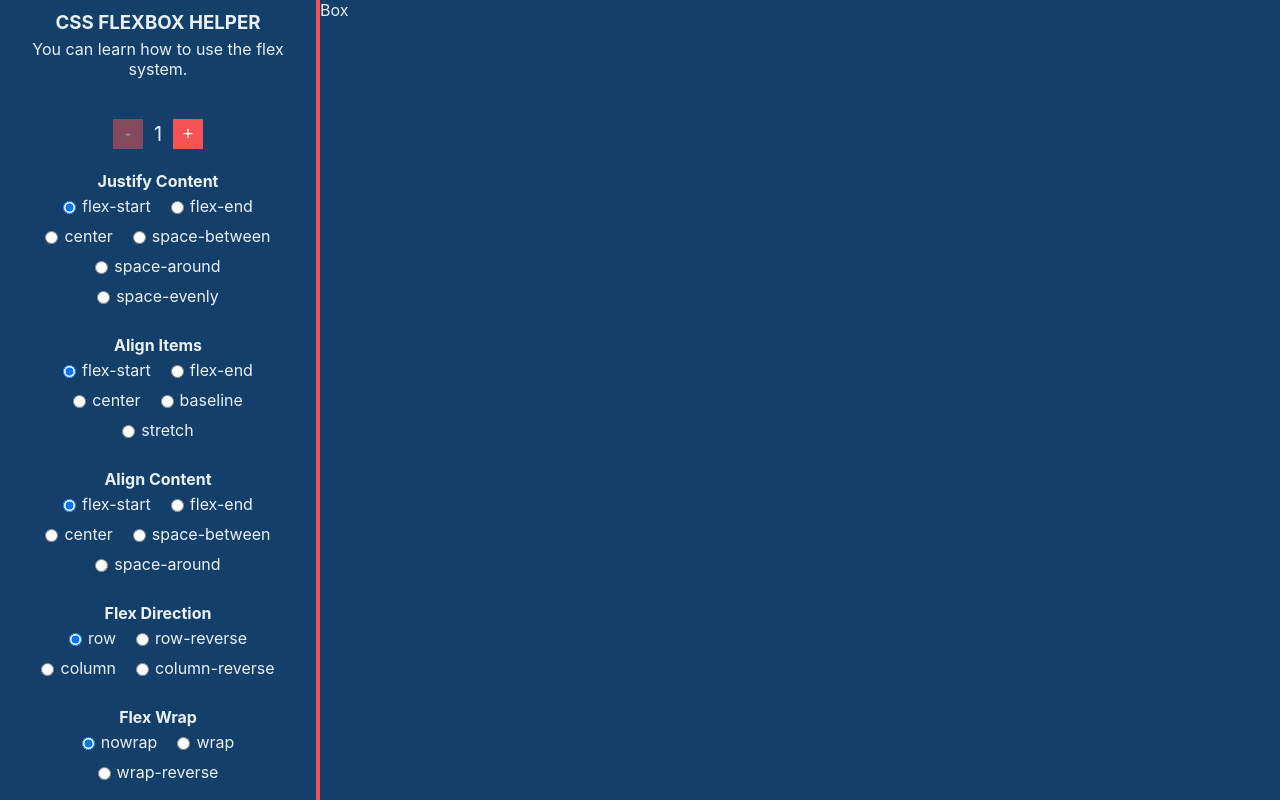
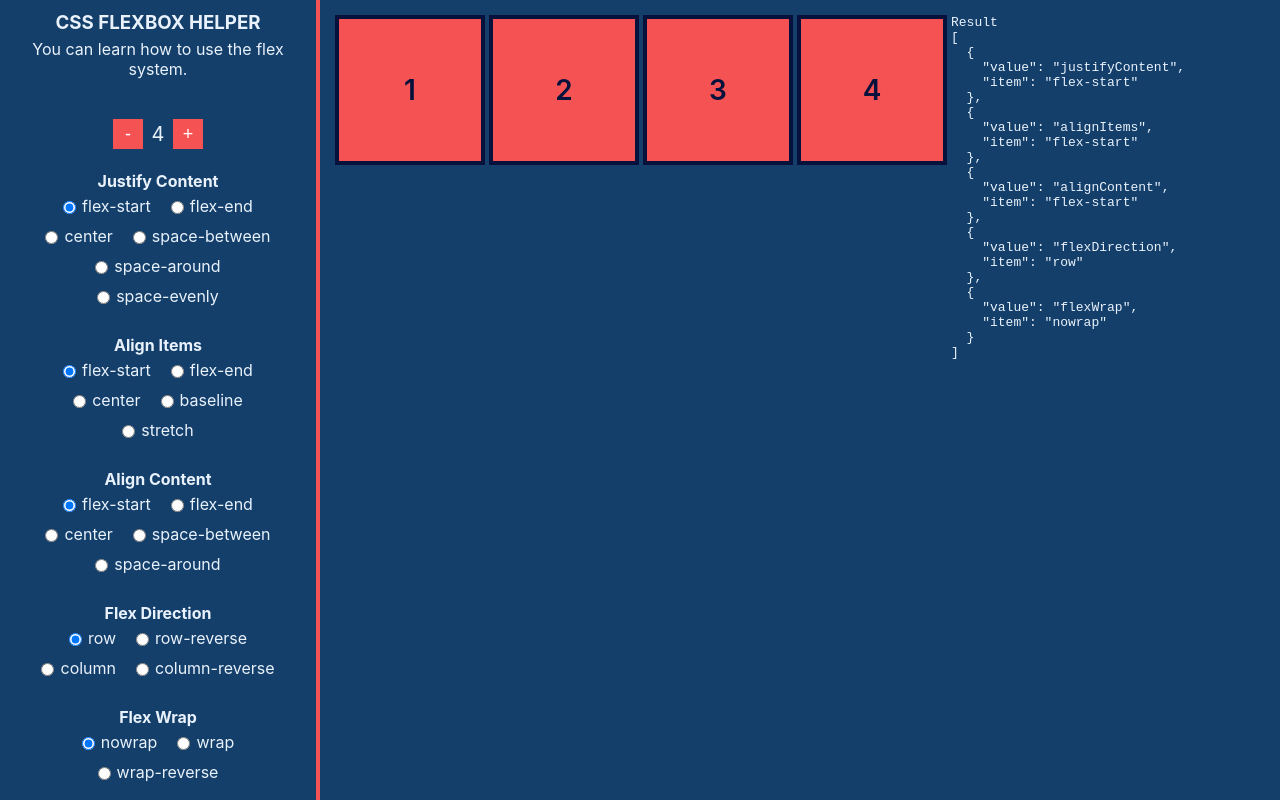
Before and after one commit to alikaraarslan/d-flex, a Next.js app: page / in a window 1280 px wide. Built offline with nearby package versions, Linux system fonts and the light colour scheme.

Commit message:
add initialVal and options change

```diff
--- a/pages/index.tsx
+++ b/pages/index.tsx
@@ -1,7 +1,7 @@
 import type { NextPage } from 'next';
+import { useEffect, useState } from 'react';
 import { data } from '../assets/data.js';
 import styled from 'styled-components';
-import { useState } from 'react';
 
 const HomeWrapper = styled.div`
   display: flex;
@@ -94,25 +94,65 @@ const PropertyWrapper = styled.div`
 `;
 const BoxWraper = styled.div`
   width: 75%;
+  padding: 15px;
+  display: flex;
+  gap: 4px;
+  .box-item {
+    width: 150px;
+    height: 150px;
+    display: flex;
+    justify-content: center;
+    align-items: center;
+    font-size: 28px;
+    background: #f55353;
+    border: 4px solid #06113c;
+    color: #06113c;
+    font-weight: 600;
+  }
 `;
 
 const Home: NextPage = () => {
-  const [val, setVal] = useState(1);
+  const [divCount, setDivCount] = useState(4);
+  const [initialVal, setInitivalVal] = useState({});
+  useEffect(() => {
+    const a = data.map((m) => ({
+      value: m.value,
+      item: m.items[0],
+    }));
+    setInitivalVal(a);
+  }, []);
+
+  const divList = () => {
+    const rowList = [];
+    for (let i = 0; i < divCount; i++) {
+      rowList.push(
+        <div className="box-item" key={i + 1}>
+          {i + 1}
+        </div>
+      );
+    }
+    return rowList;
+  };
+
   return (
+    <>
       <HomeWrapper>
         <SidebarWraper>
           <h3>CSS FLEXBOX HELPER</h3>
           <p>You can learn how to use the flex system.</p>
           <CountWrapper>
             <button
-            onClick={() => setVal(val - 1)}
-            disabled={val === 1}
+              onClick={() => setDivCount(divCount - 1)}
+              disabled={divCount === 1}
               className="btn btn-minus"
             >
               -
             </button>
-          <div className="val">{val}</div>
-          <button onClick={() => setVal(val + 1)} className="btn btn-plus">
+            <div className="val">{divCount}</div>
+            <button
+              onClick={() => setDivCount(divCount + 1)}
+              className="btn btn-plus"
+            >
               +
             </button>
           </CountWrapper>
@@ -130,6 +170,25 @@ const Home: NextPage = () => {
                           id={itm}
                           name={`${item.title.replace(' ', '')}`}
                           value={itm}
+                          onChange={(e) => {
+                            const selectedItem = data.filter(
+                              (f) => f.value === item.value
+                            )[0];
+                            if (Array.isArray(initialVal)) {
+                              setInitivalVal(
+                                initialVal.map((m) => {
+                                  if (m.value === item.value) {
+                                    return {
+                                      value: m.value,
+                                      item: e.target.checked ? itm : '',
+                                    };
+                                  }
+                                  return m;
+                                })
+                              );
+                            }
+                            console.log('-->', selectedItem);
+                          }}
                         />
                         {itm}
                       </label>
@@ -140,8 +199,17 @@ const Home: NextPage = () => {
             ))}
           </PropertyWrapper>
         </SidebarWraper>
-      <BoxWraper>Box</BoxWraper>
+        <BoxWraper>
+          <>
+            {divList()}
+            <pre>
+              Result <br />
+              {JSON.stringify(initialVal, null, 2)}
+            </pre>
+          </>
+        </BoxWraper>
       </HomeWrapper>
+    </>
   );
 };
 
```
Lines whose indentation alone changed are shown as unchanged.
